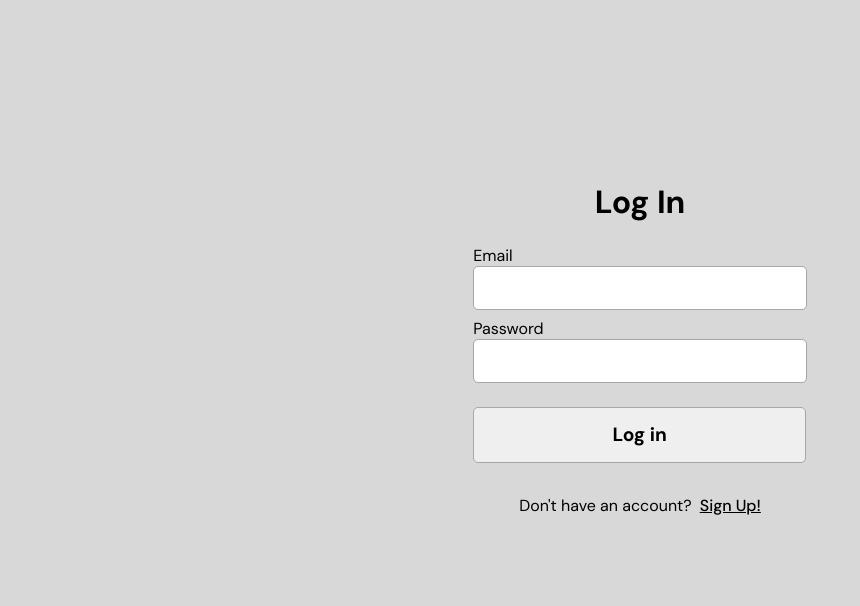
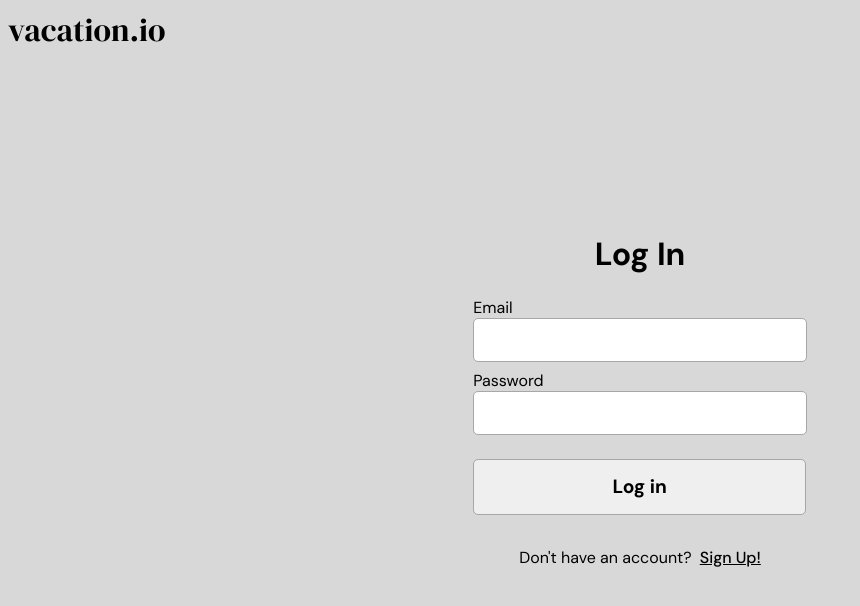
Before and after one commit to paynah/cs-solo-project, a React app: page / in a window 1280 px wide. Shown: the top 606 px of the page, without its empty margins (0-860 px from the left). Built offline with nearby package versions, Linux system fonts and the light colour scheme.

Commit message:
added Header component

```diff
--- a/client/App.jsx
+++ b/client/App.jsx
@@ -1,5 +1,6 @@
 import React, { useEffect } from 'react';
 import LoginForm from './components/LoginForm.jsx';
+import Header from './components/Header.jsx';
 
 const App = () => {
 
@@ -11,7 +12,10 @@ const App = () => {
   // }, []);
 
   return (
-    <div><LoginForm /></div>
+    <div>
+      <Header />
+      <LoginForm />
+    </div>
   )
 };
 
--- /dev/null
+++ b/client/components/Header.jsx
@@ -0,0 +1,13 @@
+import React from 'react';
+
+const Header = () => {
+
+  return (
+    <div>
+      <span id="logo">vacation.io</span>
+      {/* TO DO - add hamburger menu */}
+    </div>
+  );
+}
+
+export default Header;
--- a/client/stylesheets/styles.css
+++ b/client/stylesheets/styles.css
@@ -32,6 +32,11 @@ button {
   margin-top: 10rem;
 }
 
+#logo {
+  font-family: 'DM Serif Display', serif;
+  font-size: 2rem;
+}
+
 #no-account {
   margin-top: 2rem;
 }
```
